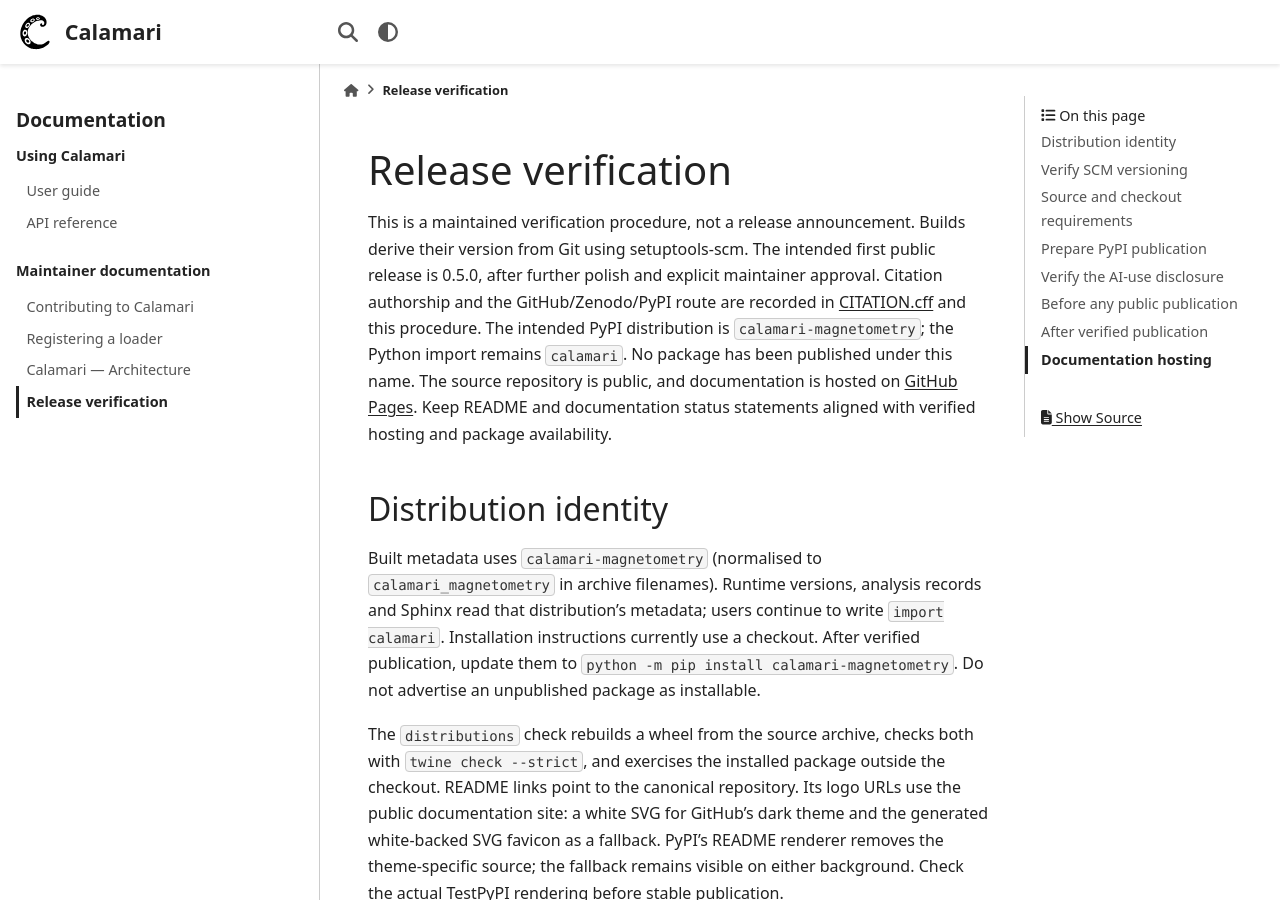
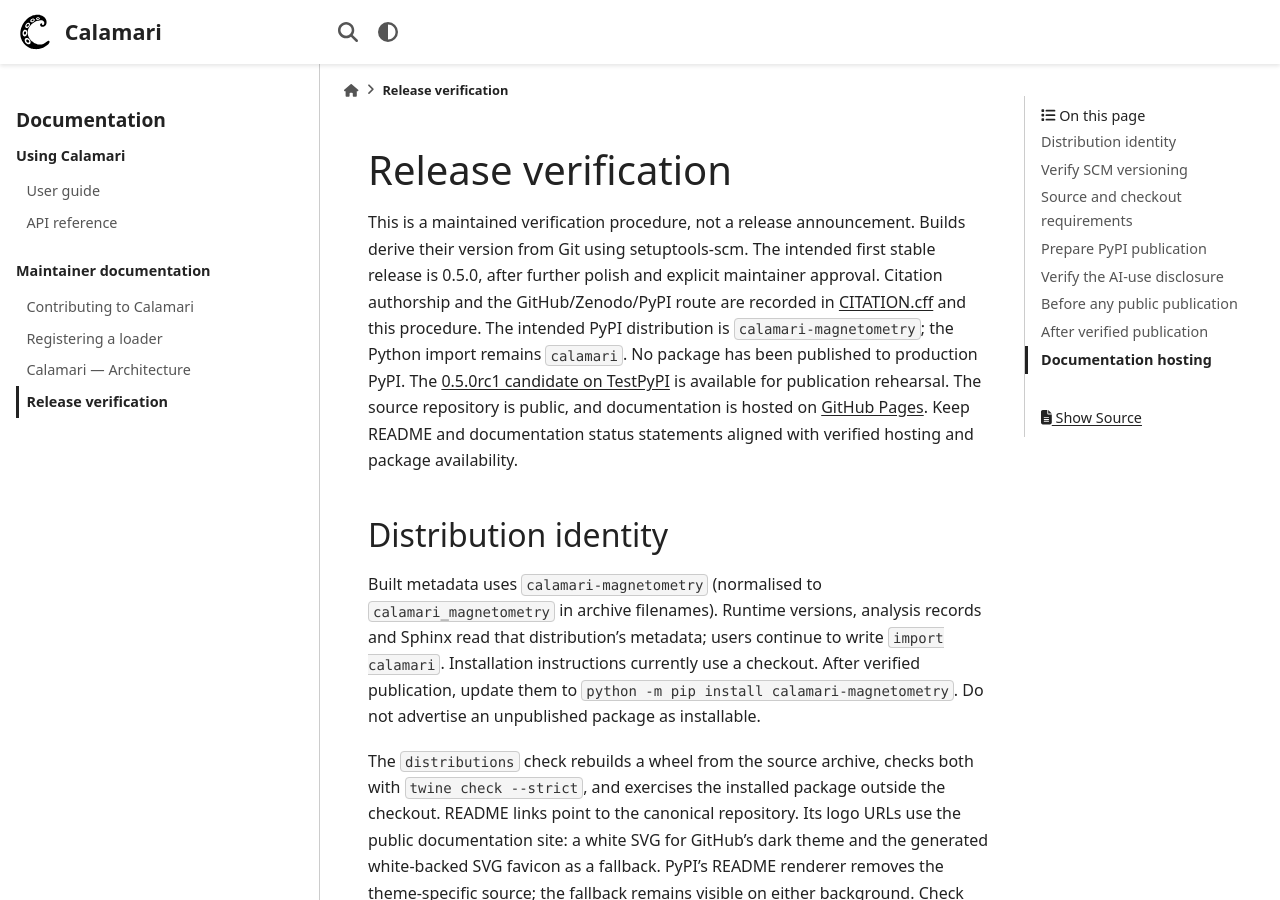
Before and after one commit to BenHuddart/calamari, a Sphinx documentation site: the page built from docs/RELEASING.md, in a window 1280 px wide and 900 px high. Built offline with Sphinx 7.4.7 and the PyData theme 0.15.4, drawn with Linux system fonts in a browser that asks for light colours; some of the changed text lies outside the part shown.

Commit message:
Distinguish the public candidate from a stable release (#8)
Co-authored-by: Benjamin M. Huddart <BenHuddart@users.noreply.github.com>

```diff
--- a/docs/RELEASING.md
+++ b/docs/RELEASING.md
@@ -2,11 +2,13 @@
 
 This is a maintained verification procedure, not a release announcement.
 Builds derive their version from Git using setuptools-scm. The intended
-first public release is 0.5.0, after further polish and explicit maintainer
+first stable release is 0.5.0, after further polish and explicit maintainer
 approval. Citation authorship and the GitHub/Zenodo/PyPI route are recorded in
 [CITATION.cff](https://github.com/BenHuddart/calamari/blob/main/CITATION.cff) and this procedure.
 The intended PyPI distribution is `calamari-magnetometry`; the Python import remains
-`calamari`. No package has been published under this name.
+`calamari`. No package has been published to production PyPI. The
+[0.5.0rc1 candidate on TestPyPI](https://test.pypi.org/project/calamari-magnetometry/0.5.0rc1/)
+is available for publication rehearsal.
 The source repository is public, and documentation is hosted on
 [GitHub Pages](https://benhuddart.github.io/calamari/). Keep README and documentation status
 statements aligned with verified hosting and package availability.
@@ -87,8 +89,8 @@ Shallow checkouts and unidentified raw copies fail explicitly; built source dist
 preserve their version without Git.
 
 Before stable publication, build the actual GitHub archive for the authorised candidate
-tag and require its version to match that tag. This remains a rehearsal gate until an
-actual tag exists; the disposable check demonstrates only local `git archive` behaviour.
+tag and require its version to match that tag. Repeat this check for each candidate;
+the disposable check demonstrates only local `git archive` behaviour.
 
 A real tag must name the reviewed release candidate commit and be created only when the
 maintainer authorises it. The disposable checks create tags only in temporary repositories;
@@ -170,8 +172,8 @@ install runtime dependencies from ordinary PyPI, then install the exact TestPyPI
 `--extra-index-url`. Verify `import calamari`, installed metadata, a synthetic analysis and
 a rebuilt source archive. Download GitHub's source archive for the same authorised tag,
 build it without Git, and require the resulting version to match the tag. The existing
-distribution checks demonstrate the local build
-and installation path; actual index installation remains untested until this rehearsal.
+distribution checks demonstrate the local build and installation path. Repeat the real
+index and archive checks for each candidate; local checks do not exercise an upload.
 
 After candidate verification and final release approval, tag the reviewed commit as `v0.5.0`,
 ensure its required checks are green, and dispatch with `pypi`. Review and approve the
```
Also changed, not shown: README.md (+1 -1 lines), docs/USER_GUIDE.md (+1 -1 lines).
